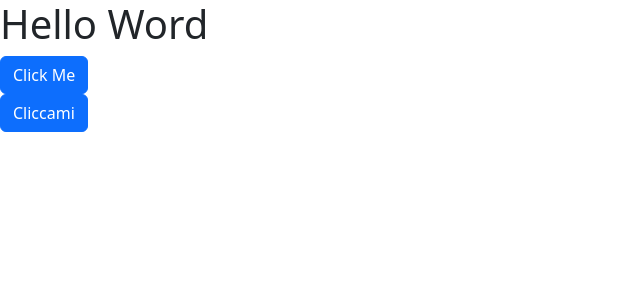
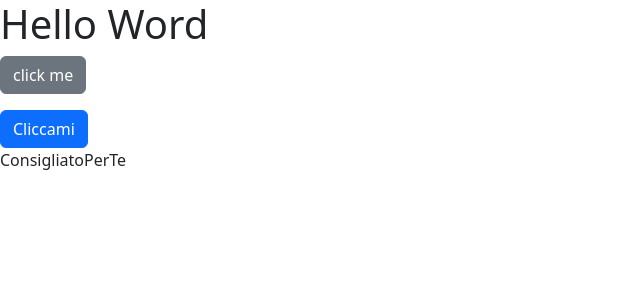
Before and after one commit to Graziano10/MyProtein_Project, a React (Vite) app in the folder Front-END/: page / in a window 1280 px wide. Shown: the top 300 px of the page, without its empty margins (0-640 px from the left). Built offline with nearby package versions, Linux system fonts and the light colour scheme.

Commit message:
first commit

```diff
--- a/Front-END/src/App.jsx
+++ b/Front-END/src/App.jsx
@@ -1,17 +1,12 @@
 import React from "react"
-import { Button } from 'react-bootstrap';
+import Home from "./pages/Home";
+
 
 function App() {
 
   return (
     <>
-     <h1>Hello Word</h1>
-     <div>
-      <Button variant="primary">Click Me</Button>
-    </div>
-    <div>
-      <Button variant="primary">Cliccami</Button>
-    </div>
+     <Home/>
     </>
   )
 }
--- a/Front-END/src/components/bundle/ConsigliatoPerTe.jsx
+++ b/Front-END/src/components/bundle/ConsigliatoPerTe.jsx
@@ -0,0 +1,9 @@
+import React from 'react'
+
+function ConsigliatoPerTe() {
+  return (
+    <div>ConsigliatoPerTe</div>
+  )
+}
+
+export default ConsigliatoPerTe
--- a/Front-END/src/pages/Home.jsx
+++ b/Front-END/src/pages/Home.jsx
@@ -1,15 +1,17 @@
 import React from "react"
-
+import {Button} from "react-bootstrap"
+import ConsigliatoPerTe from "../components/bundle/ConsigliatoPerTe";
 const Home = () => {
 
   return (
     <>
      <h1>Hello Word</h1>
-     <div>
-      <Button variant="primary">Click Me</Button>
+     <div className="btn btn-secondary mb-3">
+     click me
     </div>
     <div>
-      <Button variant="primary">Cliccami</Button>
+      {<Button variant="primary">Cliccami</Button>}
+      <ConsigliatoPerTe/>
     </div>
     </>
   )
```
